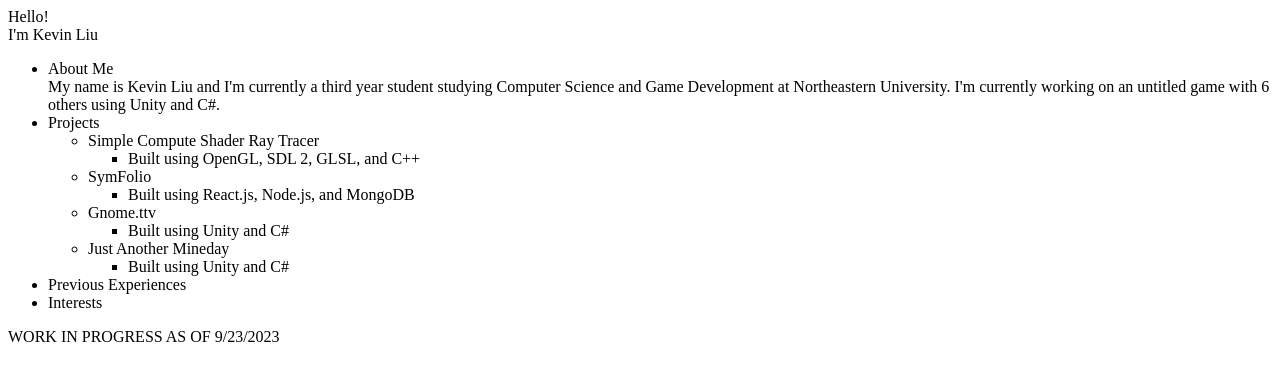
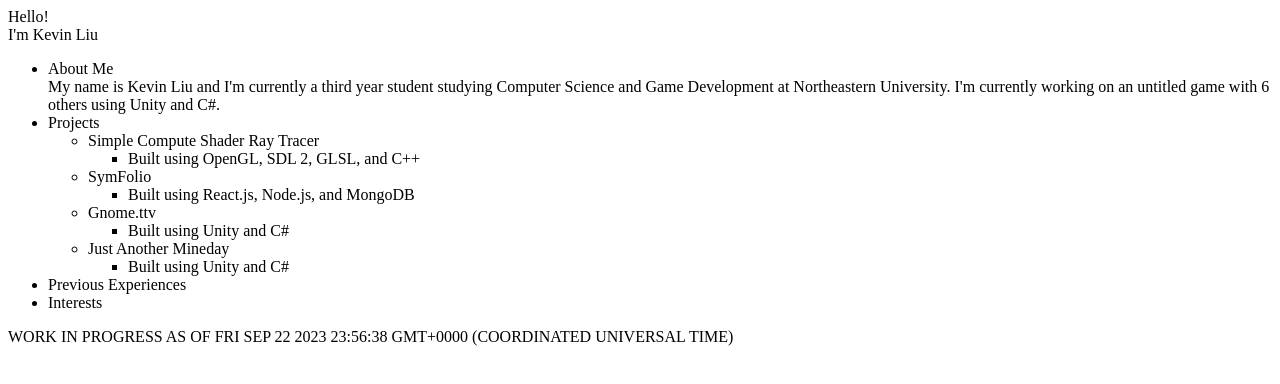
Before and after one commit to faosldkjfhf/portfolio-website, a React (Vite) app: page / in a window 1280 px wide. Shown: the top 384 px of the page. Built offline with nearby package versions, Linux system fonts and the light colour scheme.

Commit message:
current date added

```diff
--- a/src/about-me/index.jsx
+++ b/src/about-me/index.jsx
@@ -2,7 +2,7 @@
     return (
         <>
             <div className="text-white text-4xl font-bold">About Me</div>
-            <div className="shadow px-2 py-2 text-gray-400 text-lg">
+            <div className="text-gray-400 text-lg">
                 My name is Kevin Liu and I'm currently a third year student
                 studying Computer Science and Game Development at Northeastern
                 University. I'm currently working on an untitled game with 6
--- a/src/footer/index.jsx
+++ b/src/footer/index.jsx
@@ -3,7 +3,7 @@
         <footer className="bg-white rounded-lg shadow m-4 ml-7 dark:bg-gray-800 hover:bg-gray-900 hover:scale-110">
             <div className="w-full mx-auto max-w-screen-xl p-4 md:flex md:items-center md:justify-between">
                 <span className="text-sm text-gray-500 sm:text-center dark:text-gray-400">
-                    WORK IN PROGRESS AS OF 9/23/2023
+                    WORK IN PROGRESS AS OF {Date().toUpperCase()}
                 </span>
             </div>
         </footer>
```
